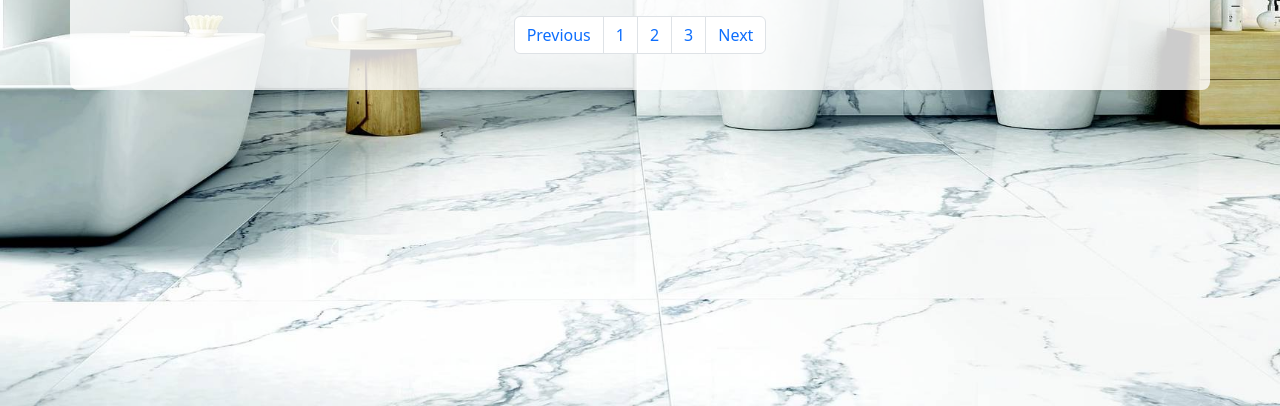
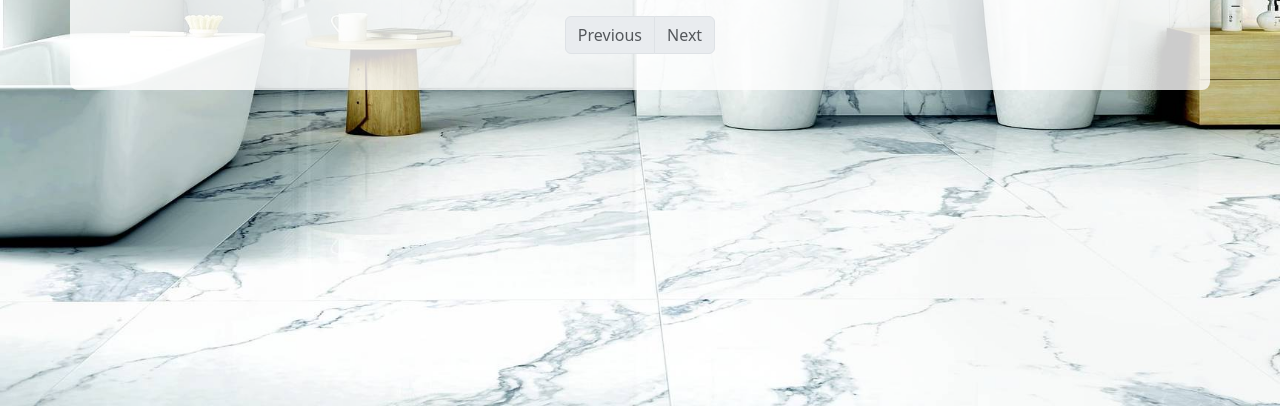
Before and after one commit to adichouhan14/Inventory, a Flask app: page /products in a window 1280 px wide. Shown: the part 394-800 px from the top of the page. Run offline with Flask 3, Linux system fonts and the light colour scheme.

Commit message:
pagination working code

```diff
--- a/app.py
+++ b/app.py
@@ -44,8 +44,15 @@ def index():
 
 @app.route('/products',  methods=['GET'])
 def product():
-    products = Product.query.all()  #Fetch all products from the database
-    return render_template('product.html', products=products)
+    # products = Product.query.all()  #Fetch all products from the database
+    # return render_template('product.html', products=products)
+    page = request.args.get('page', 1, type=int)
+    per_page = 10
+    pagination = Product.query.paginate(page=page, per_page=per_page, error_out=False)
+
+    products = pagination.items
+
+    return render_template('product.html', products=products, pagination=pagination)
 
 
 @app.route('/add_product')
--- a/templates/sublayout.html
+++ b/templates/sublayout.html
@@ -33,13 +33,46 @@
     </div>
 
     <!-- Pagination -->
-    <nav aria-label="Page navigation example">
-        <ul class="pagination justify-content-center">
-            <li class="page-item"><a class="page-link" href="#">Previous</a></li>
-            <li class="page-item"><a class="page-link" href="#">1</a></li>
-            <li class="page-item"><a class="page-link" href="#">2</a></li>
-            <li class="page-item"><a class="page-link" href="#">3</a></li>
-            <li class="page-item"><a class="page-link" href="#">Next</a></li>
-        </ul>
-    </nav>
+<nav aria-label="Page navigation example">
+    <ul class="pagination justify-content-center">
+        {% if pagination.has_prev %}
+        <li class="page-item">
+            <a class="page-link" href="{{ url_for(request.endpoint, page=pagination.prev_num) }}">Previous</a>
+        </li>
+        {% else %}
+        <li class="page-item disabled">
+            <span class="page-link">Previous</span>
+        </li>
+        {% endif %}
+
+        {% for page_num in pagination.iter_pages() %}
+        {% if page_num %}
+        {% if page_num == pagination.page %}
+        <li class="page-item active">
+            <span class="page-link">{{ page_num }}</span>
+        </li>
+        {% else %}
+        <li class="page-item">
+            <a class="page-link" href="{{ url_for(request.endpoint, page=page_num) }}">{{ page_num }}</a>
+        </li>
+        {% endif %}
+        {% else %}
+        <li class="page-item disabled">
+            <span class="page-link">…</span>
+        </li>
+        {% endif %}
+        {% endfor %}
+
+        {% if pagination.has_next %}
+        <li class="page-item">
+            <a class="page-link" href="{{ url_for(request.endpoint, page=pagination.next_num) }}">Next</a>
+        </li>
+        {% else %}
+        <li class="page-item disabled">
+            <span class="page-link">Next</span>
+        </li>
+        {% endif %}
+    </ul>
+</nav>
+
 {% endblock %}
```
